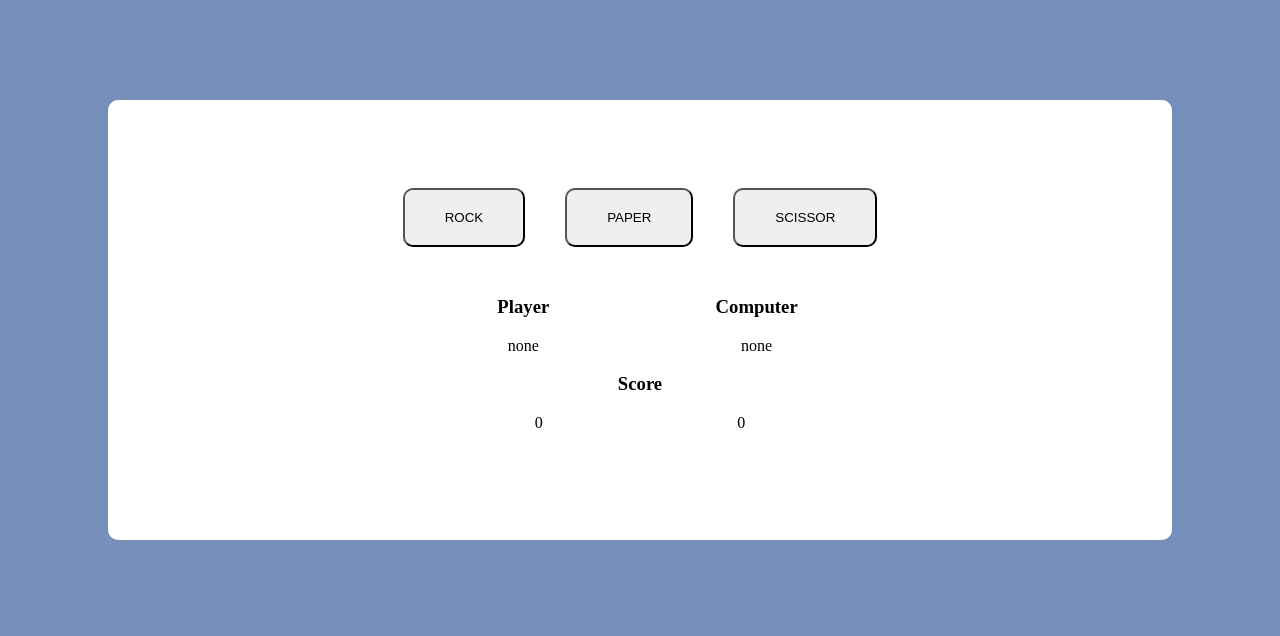
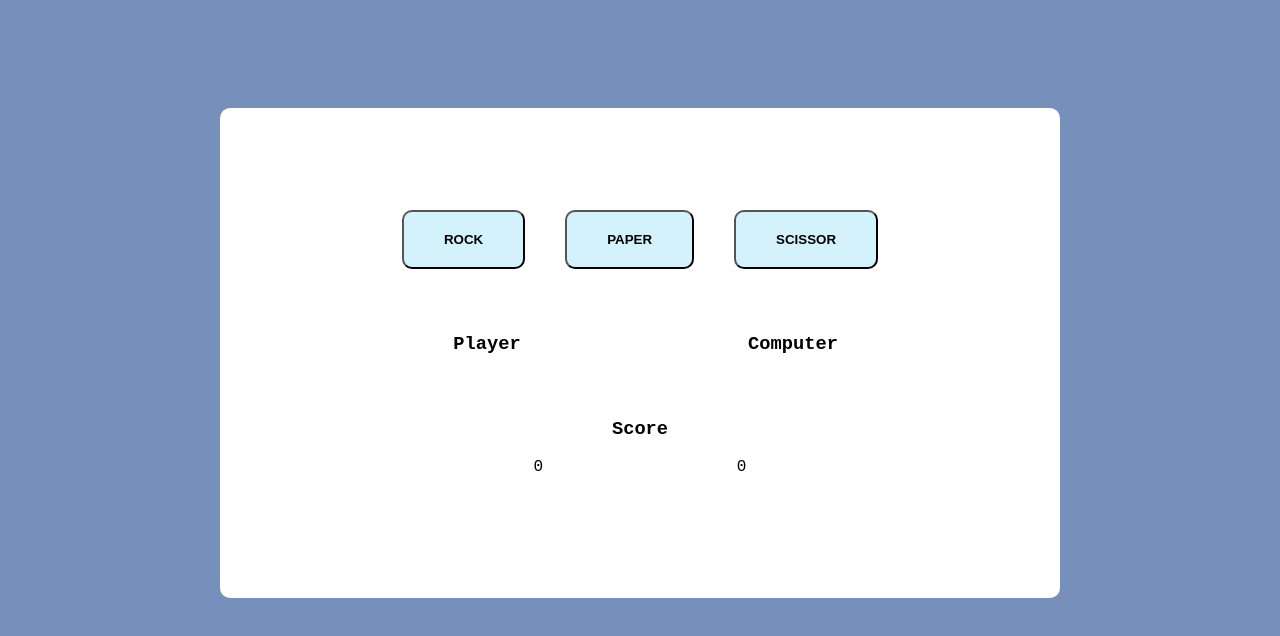
Before and after one commit to Kevin-Aas/rock-paper-scissor, a plain HTML site: page index.html in a window 1280 px wide. Drawn offline with Linux system fonts and the light colour scheme.

Commit message:
Center card and compare choices

```diff
--- a/index.html
+++ b/index.html
@@ -16,11 +16,12 @@
             <div class="player_computer">
                 <div class="choice">
                     <h3>Player</h3>
-                    <div id="playerchoice">none</div>
+                    <div id="playerchoice"></div>
                 </div>
+                <div id="comparer"></div>
                 <div class="choice">
                     <h3>Computer</h3>
-                    <div id="computerchoice">none</div>
+                    <div id="computerchoice"></div>
                 </div>
             </div>
             <div>
--- a/script.js
+++ b/script.js
@@ -110,24 +110,31 @@ let buttons = document.querySelectorAll('button');
 // set event listener for each button:
 buttons.forEach(function (button) {
     button.addEventListener('click', function (e) {
+        if (playerScore < 5 && computerScore < 5) {
             let playerSelection = e.target.innerHTML;
             let computerSelection = getComputerChoice();
             let resultMsg = playRound(playerSelection, computerSelection);
             // document.querySelector("#resultDisplay").textContent = resultMsg;
             // count scores:
                 if (resultMsg.includes("win")) {
+                    document.querySelector("#comparer").textContent = ">";
                     playerScore++;
                 }
                 else if (resultMsg.includes("lose")) {
+                    document.querySelector("#comparer").textContent = "<";
                     computerScore++;
+                }
+                else {
+                    document.querySelector("#comparer").textContent = "=";
                 }
             document.querySelector("#playerscore").textContent = playerScore;
             document.querySelector("#computerscore").textContent = computerScore;
             if (playerScore > 4) {
-            document.querySelector("#winnertext").textContent = "The player wins!";
+                document.querySelector("#winnertext").textContent = "You Won!";
             }
             else if (computerScore > 4) {
-            document.querySelector("#winnertext").textContent = "The computer wins...";
+                document.querySelector("#winnertext").textContent = "You Lost";
+            }
         }
     });
 });
--- a/style.css
+++ b/style.css
@@ -1,5 +1,8 @@
 body {
+    display: flex;
+    justify-content: center;
     background-color: #6e89b7f0;
+    font-family: 'Courier New', Courier, monospace;
 }
 
 .main_card {
@@ -8,8 +11,9 @@ body {
     align-items: center;
     justify-content: center;
     background-color: white;
-    height: 300px;
-    margin: 100px;
+    height: 350px;
+    width: 700px;
+    margin-top: 100px;
     padding: 70px;
     border-radius: 10px;
 }
@@ -25,6 +29,8 @@ body {
 .rpc_button {
     padding: 20px 40px 20px 40px;
     border-radius: 10px;
+    font-weight: 600;
+    background-color: rgb(212, 242, 252);
 }
 
 .player_computer {
@@ -39,6 +45,7 @@ body {
     flex-direction: column;
     align-items: center;
     width: 100px;
+    padding: 15px;
 }
 
 .scores {
@@ -51,3 +58,9 @@ body {
     height: 20px;
     padding-top: 30px;
 }
+
+#comparer {
+    display: flex;
+    align-items: flex-end;
+    padding: 6px;
+}
```
Lines whose indentation alone changed are shown as unchanged.
